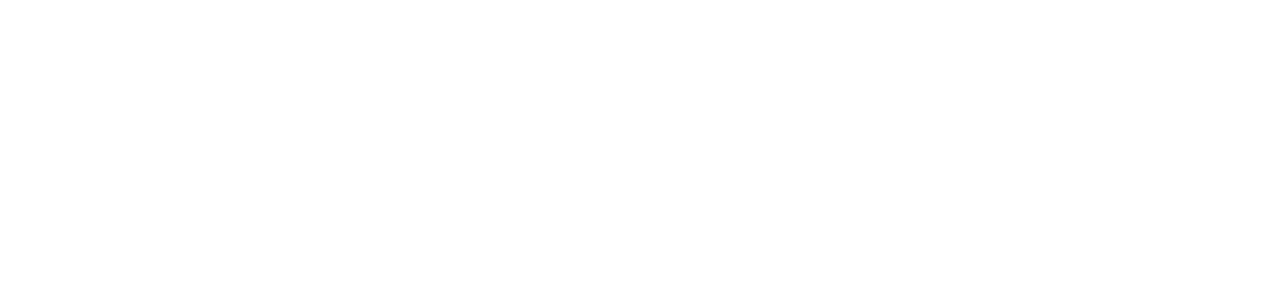
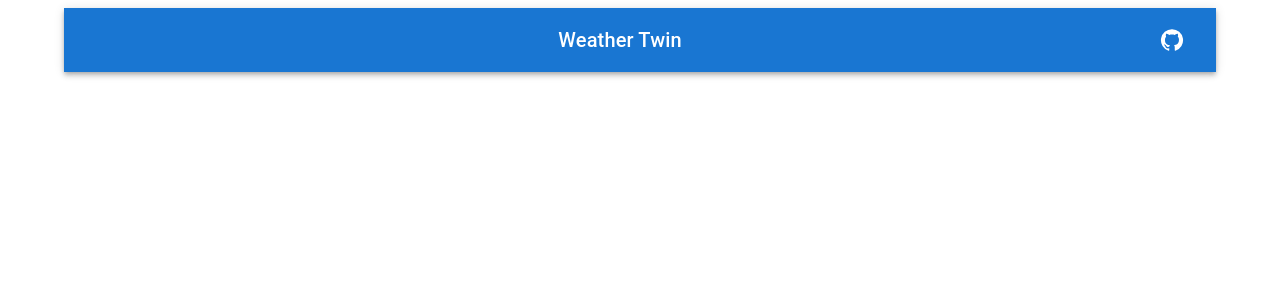
Before and after one commit to devaajanne/weathertwin-client, a React (Vite) app: page / in a window 1280 px wide. Shown: the top 300 px of the page. Built offline with nearby package versions, Linux system fonts and the light colour scheme.

Commit message:
Rendered page component

```diff
--- a/src/App.jsx
+++ b/src/App.jsx
@@ -1,7 +1,12 @@
 import "./App.css";
+import Page from "./components/Page.jsx";
 
 function App() {
-  return <></>;
+  return (
+    <>
+      <Page />
+    </>
+  );
 }
 
 export default App;
```
